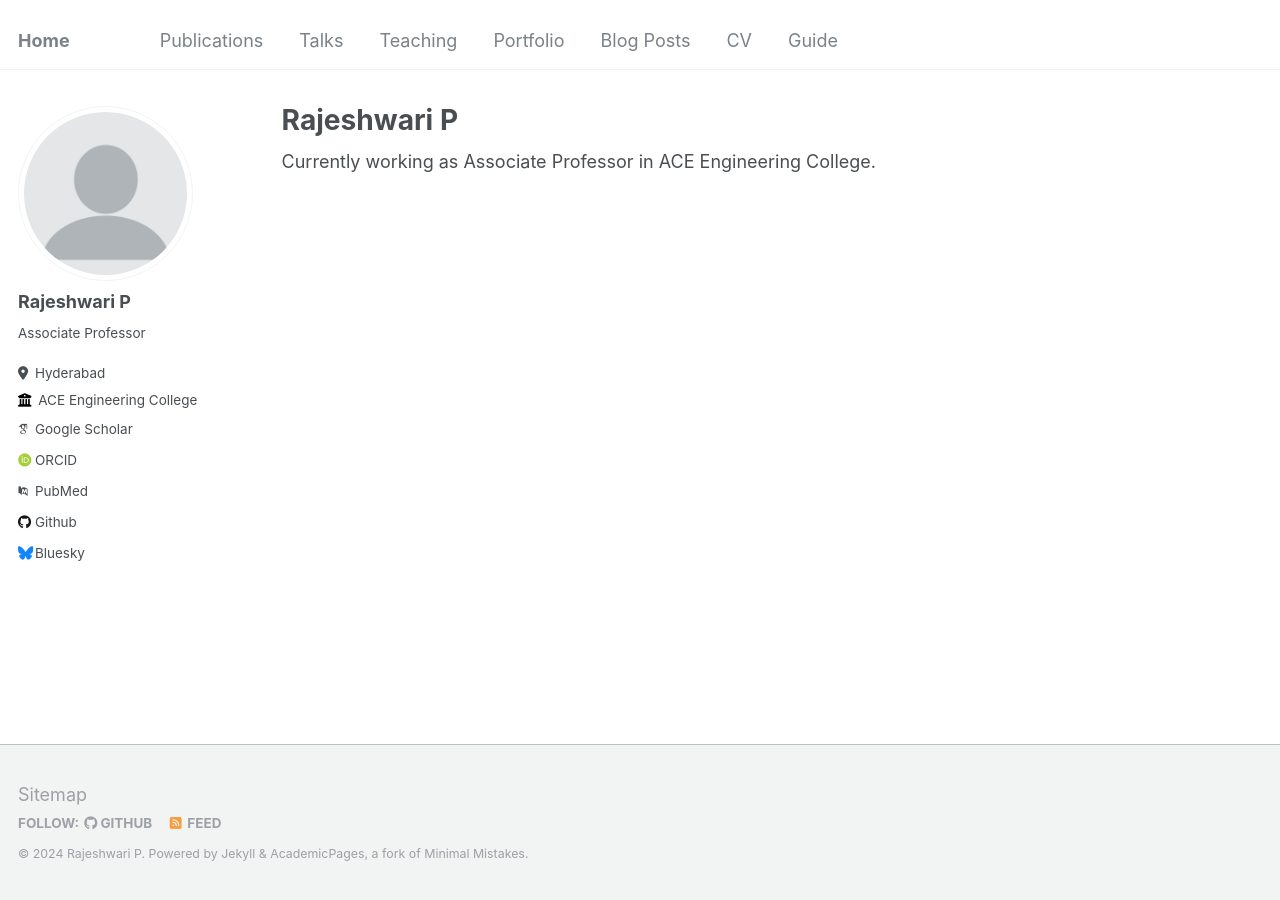
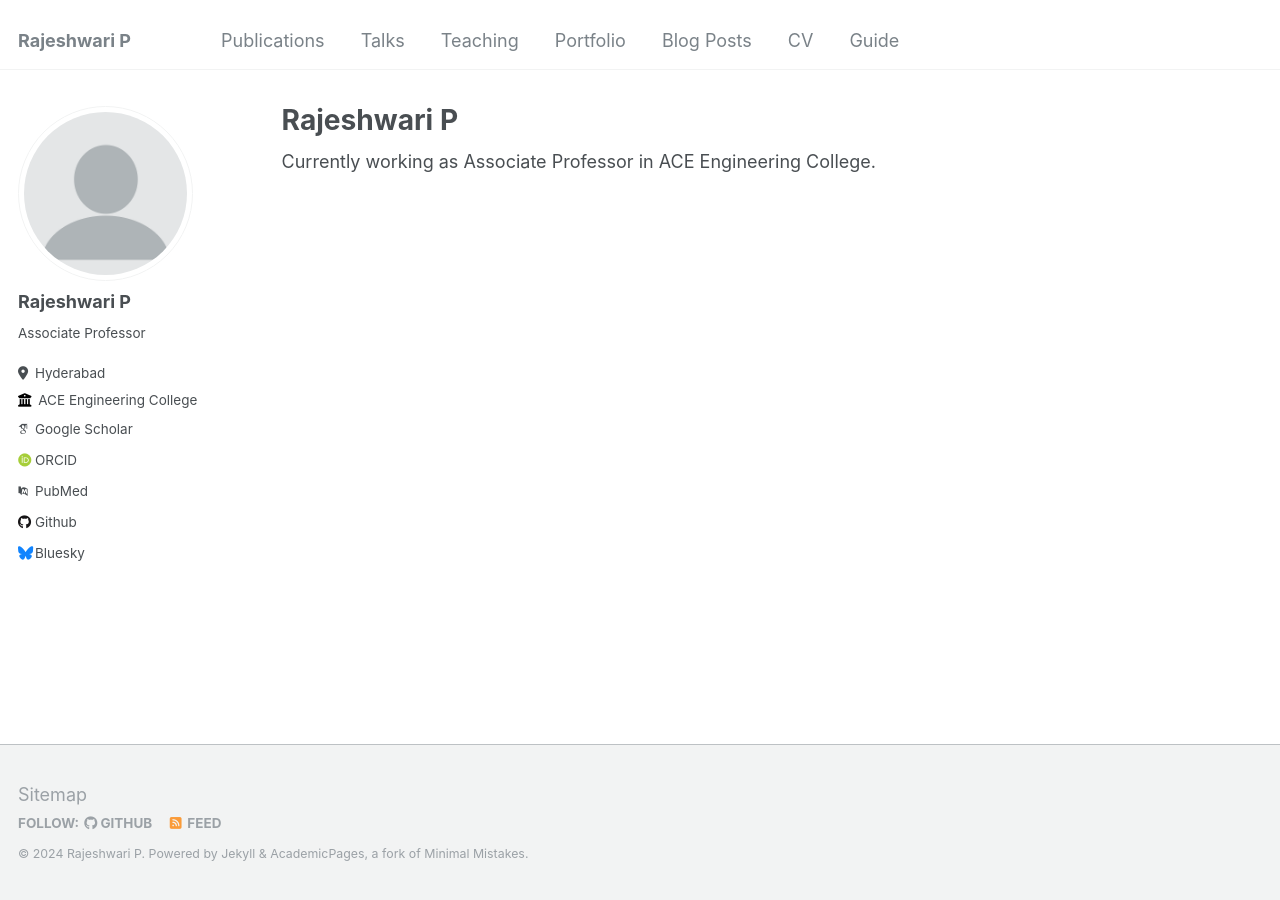
Before and after one commit to nookaraji/nookaraji.github.io, a Jekyll site: the page built from _pages/about.md, in a window 1280 px wide. Built offline with Jekyll 4.4.1, drawn with Linux system fonts in a browser that asks for light colours; some web fonts are replaced.

Commit message:
Update _config.yml

```diff
--- a/_config.yml
+++ b/_config.yml
@@ -8,7 +8,7 @@
 
 # Basic Site Settings
 locale                   : "en-US"
-title                    : "Home"
+title                    : "Rajeshwari P"
 title_separator          : "-"
 name                     : &name "Rajeshwari P"
 description              : &description "Associate professor"
```
